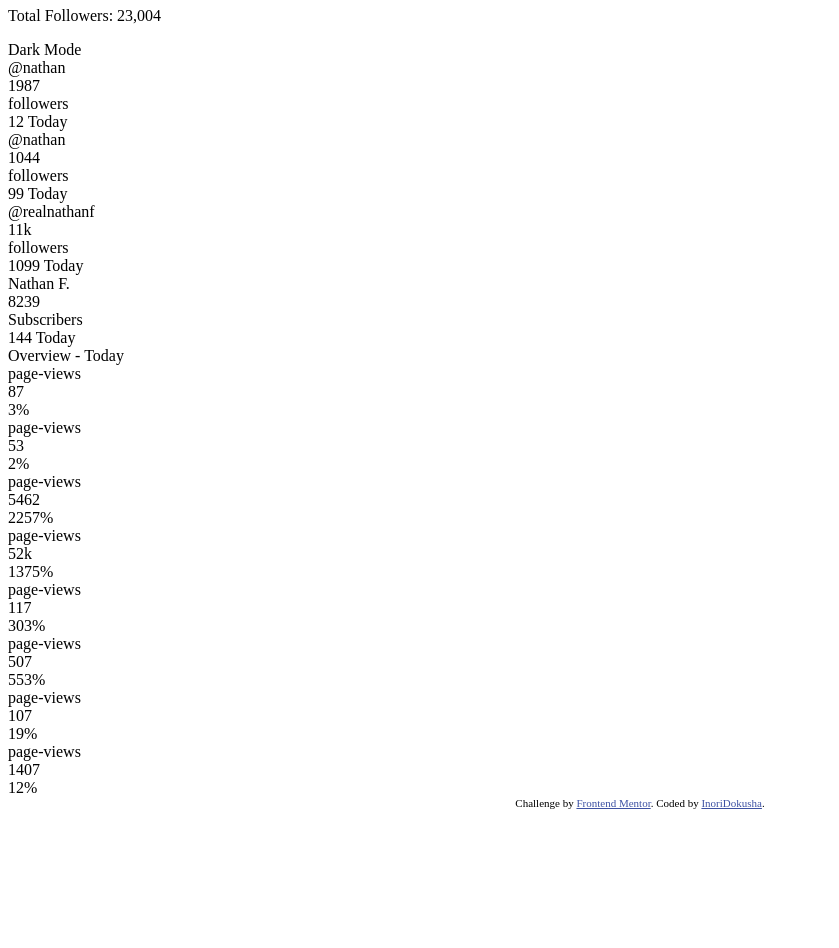
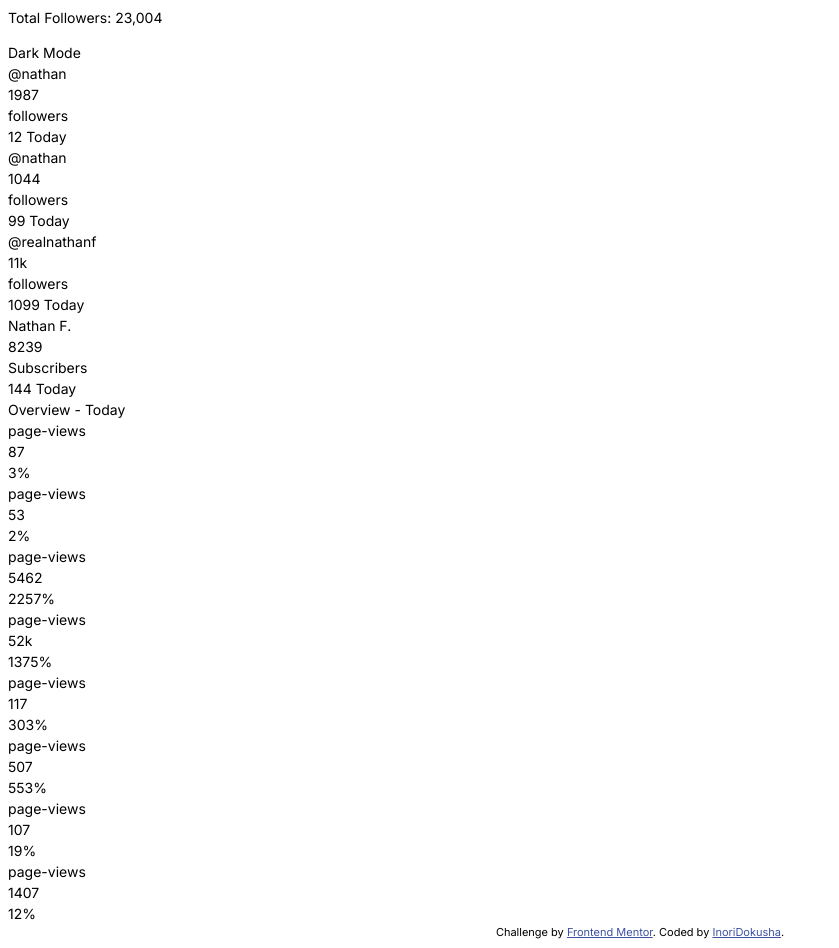
Before and after one commit to Inori-dokusha/frontend-mentor-challenges, a website: page content/social-media-dashboard-with-theme-switcher-master/index.html in a window 1280 px wide. Shown: the part 73-1021 px from the top of the page, without its empty margins (0-839 px from the left). Before the commit the page ends 890 px from the top, so only its background shows below. Drawn offline with Linux system fonts and the light colour scheme.

Commit message:
commit all

```diff
--- a/content/social-media-dashboard-with-theme-switcher-master/index.html
+++ b/content/social-media-dashboard-with-theme-switcher-master/index.html
@@ -11,23 +11,13 @@
       sizes="32x32"
       href="./images/favicon-32x32.png"
     />
-
     <title>Frontend Mentor | InoriDokusha</title>
-
     <!-- Feel free to remove these styles or customise in your own stylesheet 👍 -->
-    <style>
-      .attribution {
-        font-size: 11px;
-        text-align: center;
-      }
-      .attribution a {
-        color: hsl(228, 45%, 44%);
-      }
-    </style>
     <link rel="stylesheet" href="style.css" />
   </head>
   <body>
     <div class="container">
+      <!--------------------------------------->
       <!-- Navbar Start -->
       <div class="nav">
         <div class="title">
@@ -40,6 +30,7 @@
         </div>
       </div>
       <!-- Navbar End -->
+      <!--------------------------------------->
       <!--------------------------------------->
       <!-- Content Start -->
       <div class="content">
@@ -196,6 +187,7 @@
         <!-- Bottom Content End -->
       </div>
       <!-- Content End -->
+      <!--------------------------------------->
     </div>
 
     <div class="attribution">
--- a/content/social-media-dashboard-with-theme-switcher-master/style.css
+++ b/content/social-media-dashboard-with-theme-switcher-master/style.css
@@ -1,3 +1,6 @@
+/* Import font */
+@import url("https://fonts.googleapis.com/css2?family=Inter:ital,opsz,wght@0,14..32,100..900;1,14..32,100..900&display=swap");
+
 :root {
   /* For darkmode */
   --bg-darkmode: hsl(230, 17%, 14%);
@@ -19,3 +22,19 @@
   --instagram: linear-gradient(to right, hsl(37, 97%, 70%), hsl(329, 70%, 58%));
   --youtube: hsl(348, 97%, 39%);
 }
+
+body {
+  font-size: 14px;
+  font-weight: normal;
+  font-family: "Inter", sans-serif;
+  line-height: 1.5;
+}
+
+/* Footer */
+.attribution {
+  font-size: 11px;
+  text-align: center;
+}
+.attribution a {
+  color: hsl(228, 45%, 44%);
+}
```
